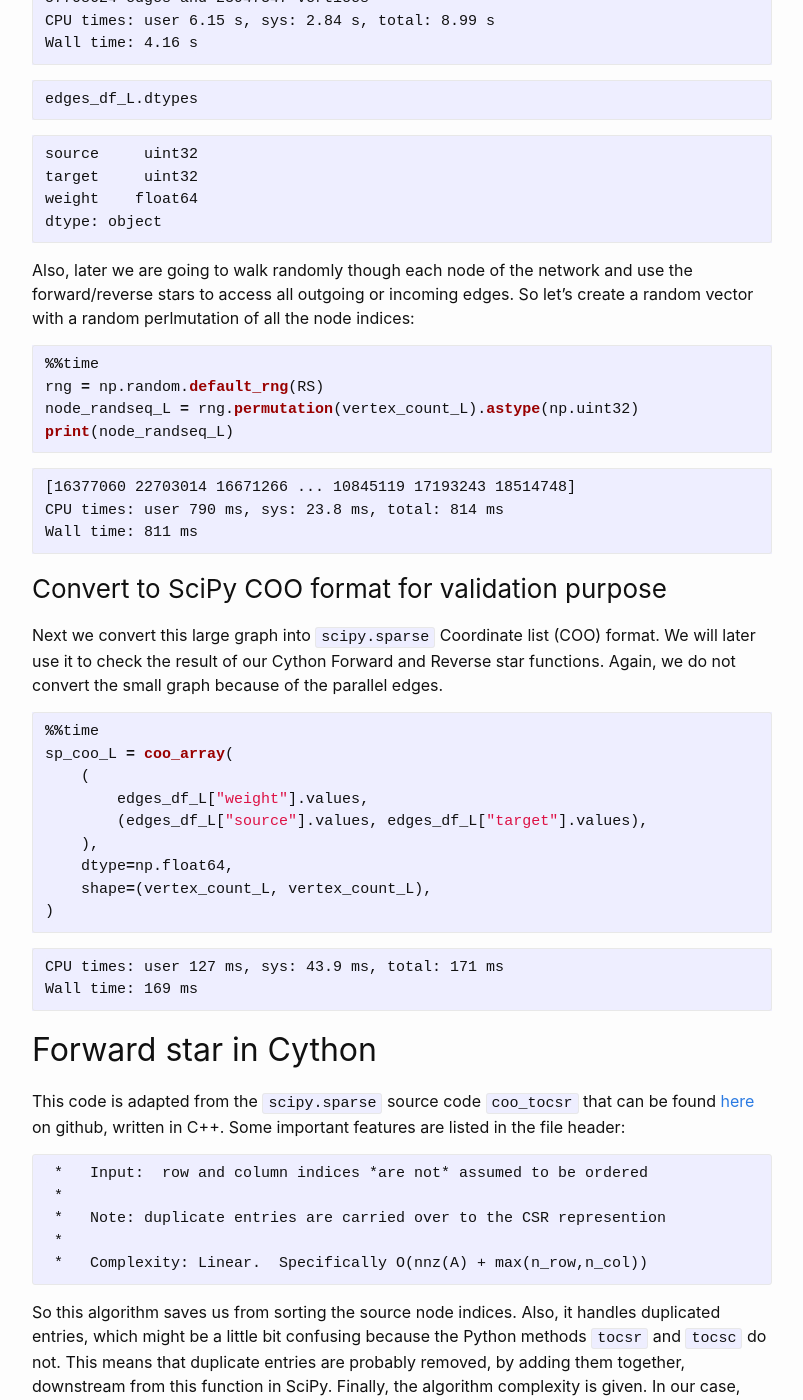
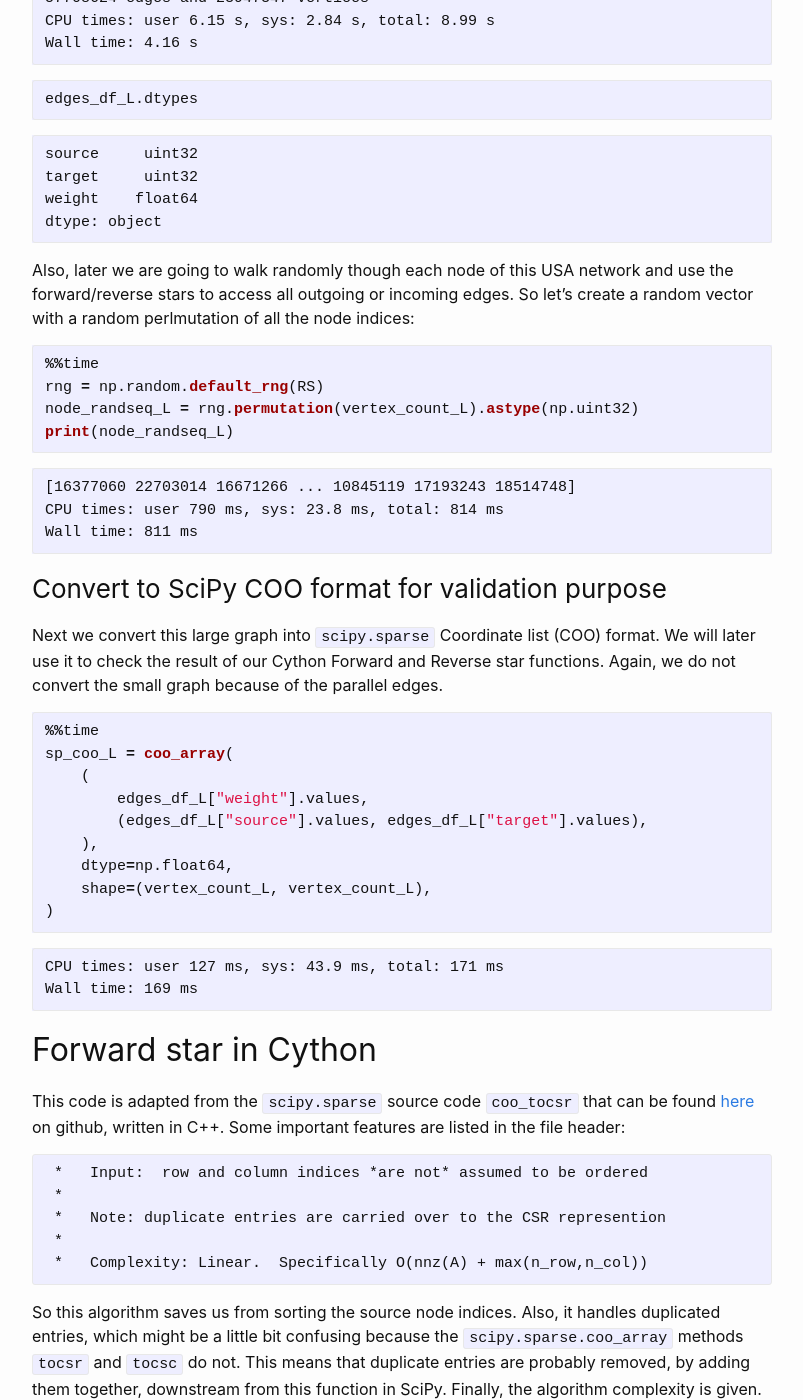
Before and after one commit to aetperf/aetperf.github.io, a Jekyll site: the page built from _posts/2022-11-04-Forward-and-reverse-stars-in-Cython.md, in a window 1280 px wide and 1400 px high, scrolled down 3328 px. Shown: the whole window, without its empty margins (238-1041 px from the left). Built offline with Jekyll 4.4.1, drawn with Linux system fonts in a browser that asks for light colours; formulas are drawn with MathJax 3; comment, search, counter and statistics services are not loaded; some of the changed text lies outside the part shown.

Commit message:
small update

````diff
--- a/_posts/2022-11-04-Forward-and-reverse-stars-in-Cython.md
+++ b/_posts/2022-11-04-Forward-and-reverse-stars-in-Cython.md
@@ -207,7 +207,7 @@ edges_df_L.dtypes
 
 
 
-Also, later we are going to walk randomly though each node of the network and use the forward/reverse stars to access all outgoing or incoming edges. So let's create a random vector with a random perlmutation of all the node indices:
+Also, later we are going to walk randomly though each node of this USA network and use the forward/reverse stars to access all outgoing or incoming edges. So let's create a random vector with a random perlmutation of all the node indices:
 
 
 ```python
@@ -255,13 +255,13 @@ This code is adapted from the `scipy.sparse` source code `coo_tocsr` that can be
  *   Complexity: Linear.  Specifically O(nnz(A) + max(n_row,n_col))
  ```
 
- So this algorithm saves us from sorting the source node indices. Also, it handles duplicated entries, which might be a little bit confusing because the Python methods `tocsr` and `tocsc` do not. This means that duplicate entries are probably removed, by adding them together, downstream from this function in SciPy. Finally, the algorithm complexity is given. In our case, that would be:
+ So this algorithm saves us from sorting the source node indices. Also, it handles duplicated entries, which might be a little bit confusing because the `scipy.sparse.coo_array` methods `tocsr` and `tocsc` do not. This means that duplicate entries are probably removed, by adding them together, downstream from this function in SciPy. Finally, the algorithm complexity is given. In our case, that would be:
 
 $$O(|E| + |V|) $$
 
 where $|E|$ is the edge count, and $|V|$ the vertex count. A similar approach is described in [1].
 
- In the following the `cpdef` function can be accessed from the Python level, while the `cdef` can only be seen in the Cython level.
+In the following the `cpdef` function can be accessed from the Python level, while the `cdef` can only be seen in the Cython level.
 
 
 ```cython
````
Also changed, not shown: other parts of _posts/2022-11-04-Forward-and-reverse-stars-in-Cython.md (+1 -1 lines).
